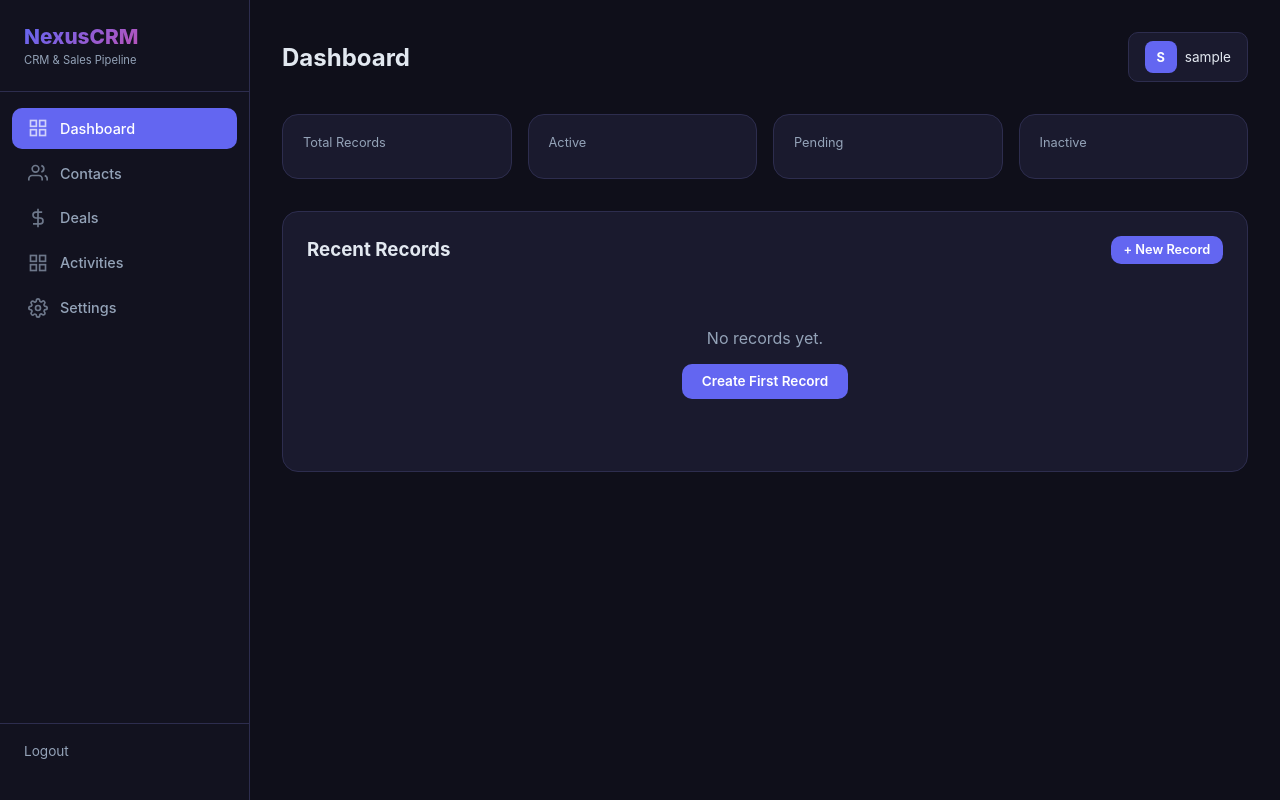
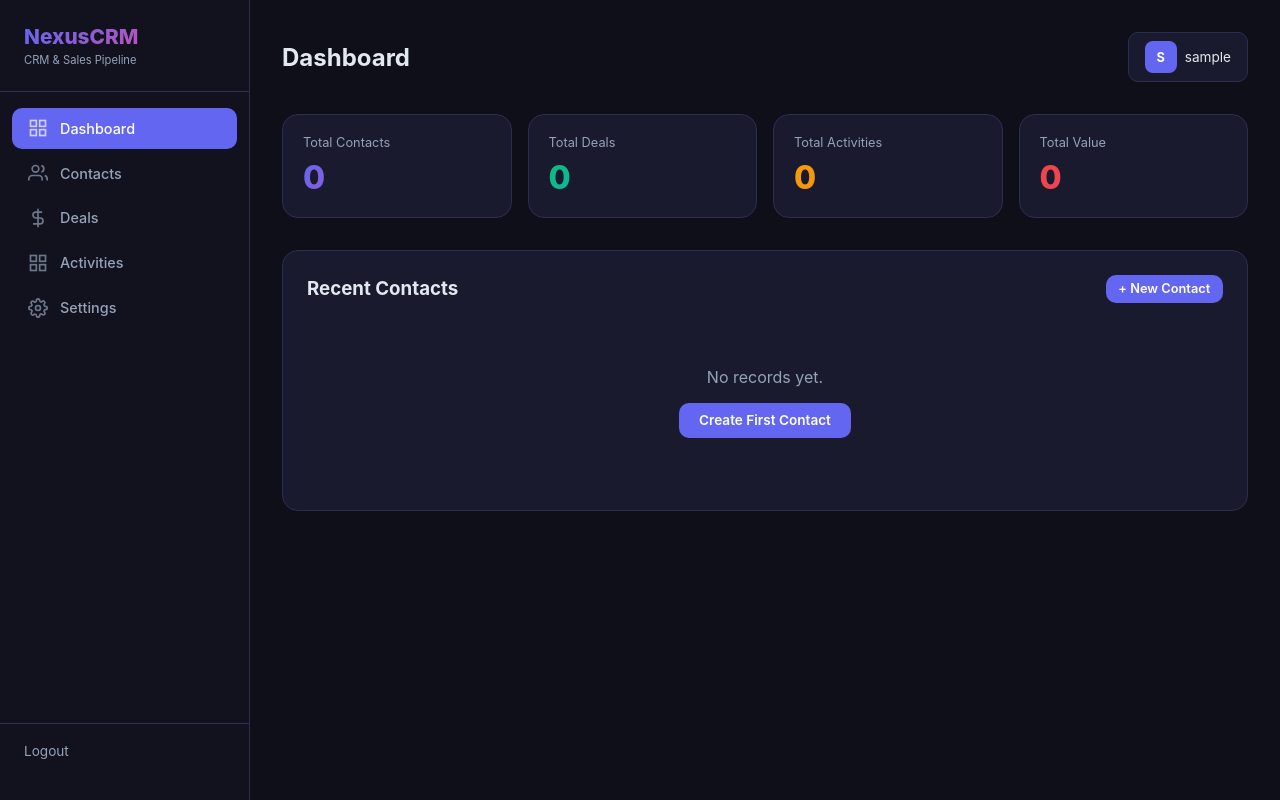
Before and after one commit to nexus-apex/nexus-crm, a Django app: page /dashboard/ in a window 1280 px wide. Run offline with Django 4.2, Linux system fonts and the light colour scheme; the visitor is signed in with stand-in values (Sample User, id 1); data that the repository does not hold is empty.

Commit message:
feat: enterprise NexusCRM with Contact, Deal, Activity

```diff
--- a/backend/templates/dashboard.html
+++ b/backend/templates/dashboard.html
@@ -4,41 +4,38 @@
 {% block content %}
 <div class="stats-grid">
   <div class="stat-card">
-    <div class="stat-label">Total Records</div>
-    <div class="stat-value">{{ total }}</div>
+    <div class="stat-label">Total Contacts</div>
+    <div class="stat-value">{{ contact_count }}</div>
   </div>
   <div class="stat-card">
-    <div class="stat-label">Active</div>
-    <div class="stat-value" style="background:linear-gradient(135deg,#10b981,#06b6d4);-webkit-background-clip:text;background-clip:text">{{ active }}</div>
+    <div class="stat-label">Total Deals</div>
+    <div class="stat-value" style="background:linear-gradient(135deg,#10b981,#06b6d4);-webkit-background-clip:text;background-clip:text">{{ deal_count }}</div>
   </div>
   <div class="stat-card">
-    <div class="stat-label">Pending</div>
-    <div class="stat-value" style="background:linear-gradient(135deg,#f59e0b,#f97316);-webkit-background-clip:text;background-clip:text">{{ pending }}</div>
+    <div class="stat-label">Total Activities</div>
+    <div class="stat-value" style="background:linear-gradient(135deg,#f59e0b,#f97316);-webkit-background-clip:text;background-clip:text">{{ activity_count }}</div>
   </div>
   <div class="stat-card">
-    <div class="stat-label">Inactive</div>
-    <div class="stat-value" style="background:linear-gradient(135deg,#ef4444,#ec4899);-webkit-background-clip:text;background-clip:text">{{ inactive }}</div>
+    <div class="stat-label">Total Value</div>
+    <div class="stat-value" style="background:linear-gradient(135deg,#ef4444,#ec4899);-webkit-background-clip:text;background-clip:text">{{ contact_total_value|floatformat:0 }}</div>
   </div>
 </div>
 
 <div class="card">
   <div style="display:flex;justify-content:space-between;align-items:center;margin-bottom:1rem">
-    <h3>Recent Records</h3>
-    <a href="/records/create/" class="btn btn-primary btn-sm">+ New Record</a>
+    <h3>Recent Contacts</h3>
+    <a href="/contacts/create/" class="btn btn-primary btn-sm">+ New Contact</a>
   </div>
   {% if recent %}
   <table>
     <thead>
-      <tr><th>Name</th><th>Email</th><th>Status</th><th>Amount</th><th>Date</th></tr>
+      <tr><th>Name</th><th>Company</th><th>Email</th><th>Phone</th><th>Status</th><th>Created</th></tr>
     </thead>
     <tbody>
       {% for r in recent %}
       <tr>
-        <td><a href="/records/{{ r.pk }}/edit/">{{ r.name }}</a></td>
-        <td style="color:var(--muted)">{{ r.email|default:"-" }}</td>
-        <td><span class="badge badge-{{ r.status }}">{{ r.status }}</span></td>
-        <td>{{ r.amount }}</td>
-        <td style="color:var(--muted)">{{ r.created_at|date:"M d, Y" }}</td>
+        <td><a href="/contacts/{{ r.pk }}/edit/">{{ r.name }}</a></td>
+        <td>{{ r.company|default:"-" }}</td><td>{{ r.email|default:"-" }}</td><td>{{ r.phone|default:"-" }}</td><td><span class="badge badge-blue">{{ r.get_status_display }}</span></td><td style="color:var(--muted)">{{ r.created_at|date:"M d, Y" }}</td>
       </tr>
       {% endfor %}
     </tbody>
@@ -46,7 +43,7 @@
   {% else %}
   <div class="empty">
     <p>No records yet.</p>
-    <a href="/records/create/" class="btn btn-primary" style="margin-top:1rem">Create First Record</a>
+    <a href="/contacts/create/" class="btn btn-primary" style="margin-top:1rem">Create First Contact</a>
   </div>
   {% endif %}
 </div>
```
